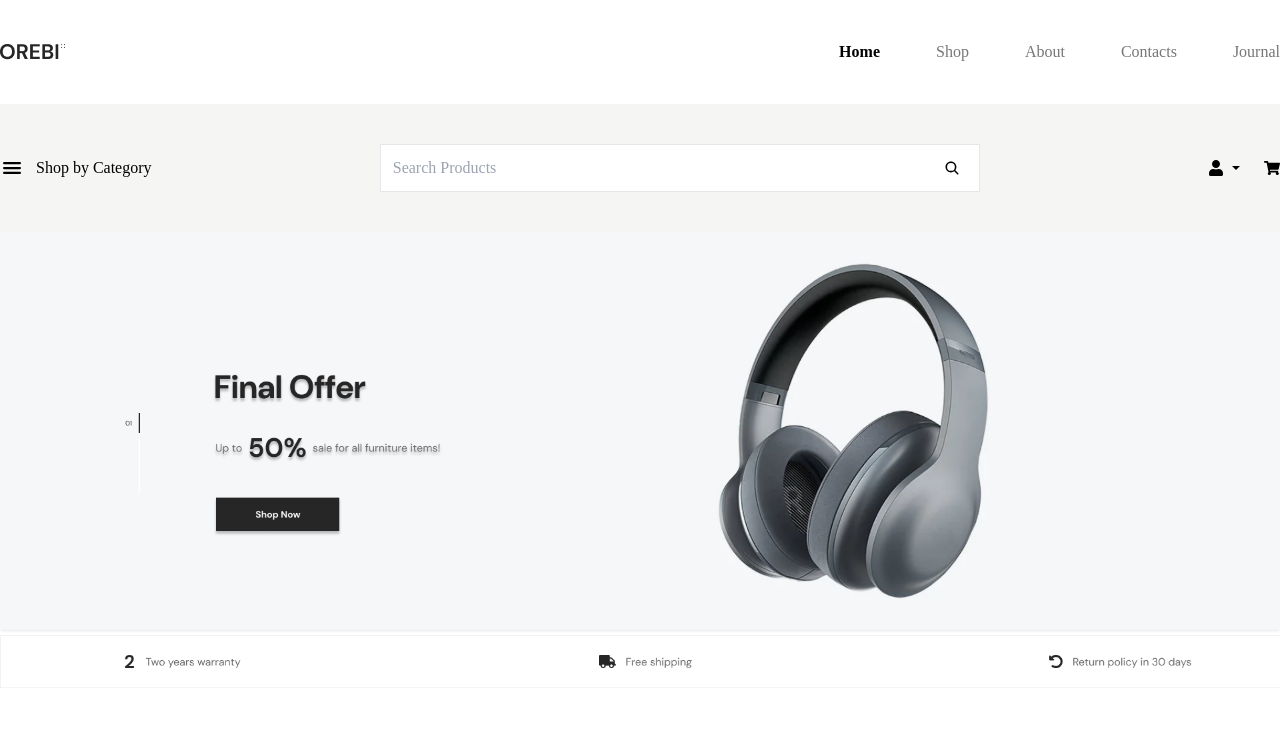
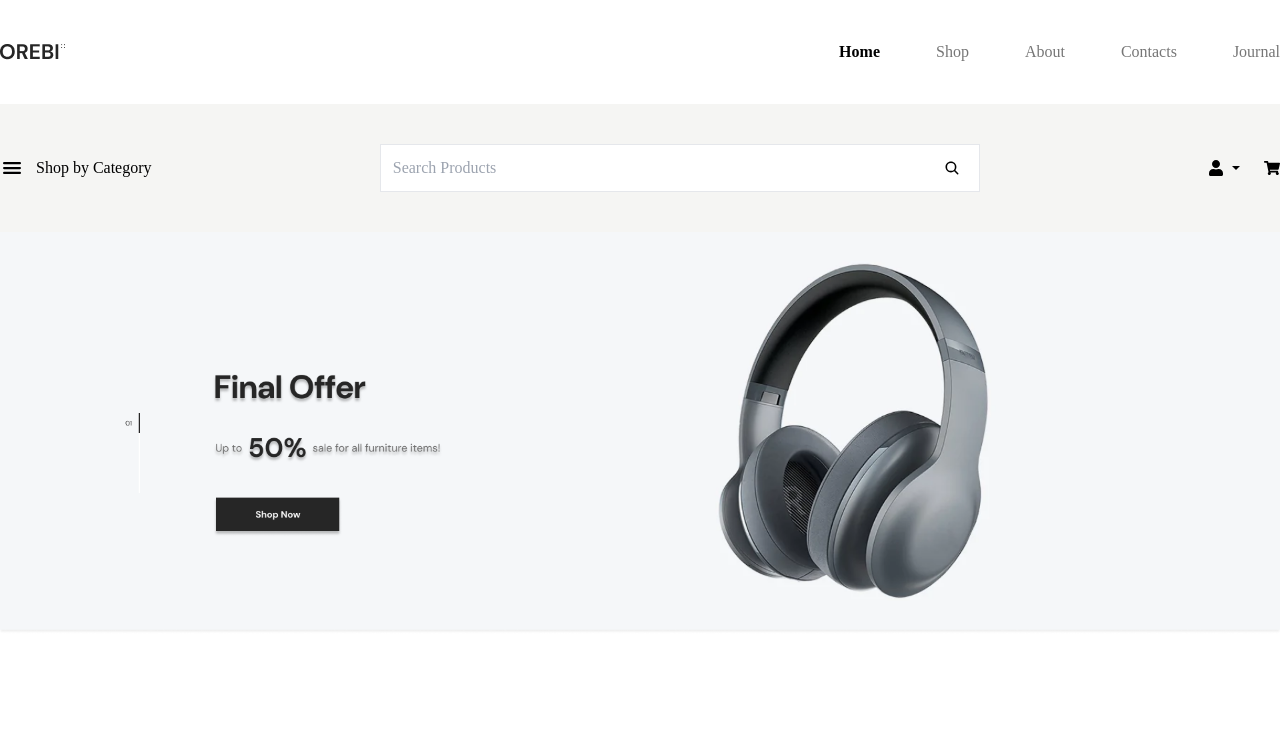
Before and after one commit to shoriful-dev/orebi-ecommerce, a React (Vite) app: page / in a window 1280 px wide. Shown: the top 733 px of the page. Built offline with nearby package versions, Linux system fonts and the light colour scheme; no server answers.

Commit message:
cancel Information

```diff
--- a/src/layouts/Banner.jsx
+++ b/src/layouts/Banner.jsx
@@ -1,7 +1,6 @@
 // import React from "react";
 import Image from "../components/Image";
 import BannerImage from "../assets/bannerBg.png";
-import InformationImage from "../assets/Information.png";
 import "slick-carousel/slick/slick.css";
 import Slider from "react-slick";
 import Flex from './../components/Flex';
@@ -28,9 +27,6 @@ const Banner = () => {
       <Image imgSrc={BannerImage}/>
       </Flex>
     </Slider>
-     <div>
-        <Image imgSrc={InformationImage}/>
-      </div>
     </>
   );
 };
```
